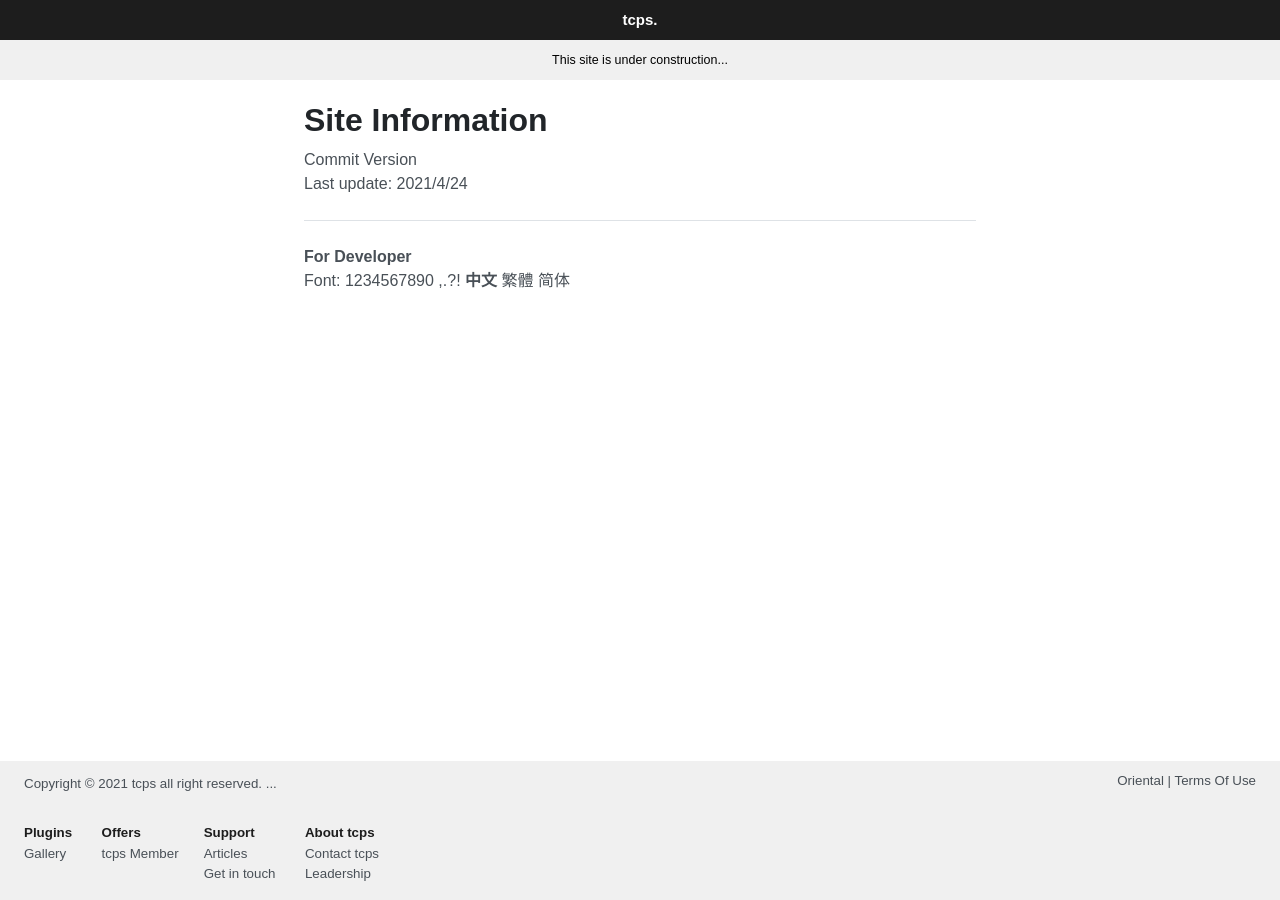
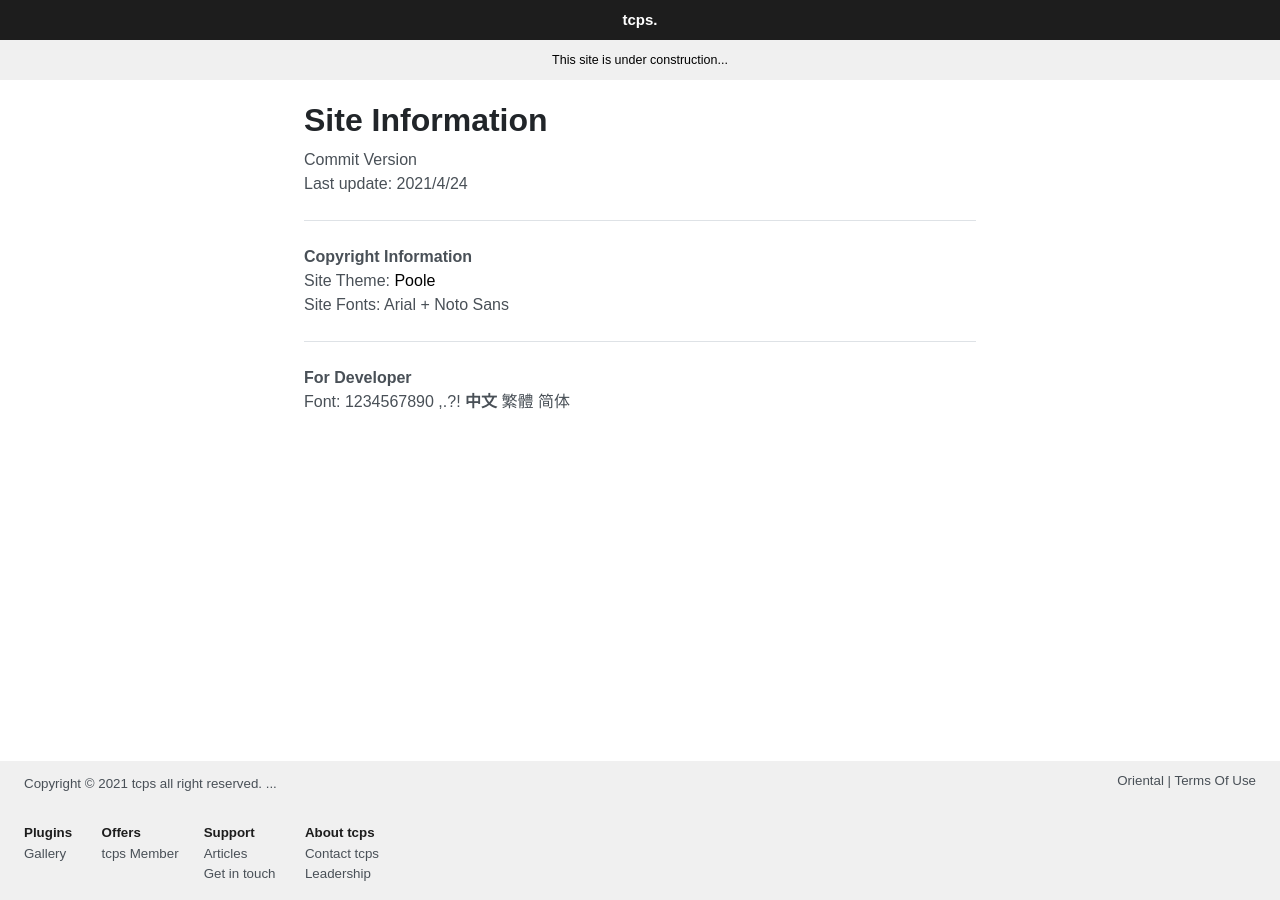
Before and after one commit to ttcps/ttcps.github.io, a Jekyll site: the page built from info.html, in a window 1280 px wide. Built offline with Jekyll 4.4.1, drawn with Linux system fonts in a browser that asks for light colours.

Commit message:
Update info.html

```diff
--- a/info.html
+++ b/info.html
@@ -7,4 +7,7 @@ layout: default
 Commit Version {{ site.github.build_revision | truncate: 7, "" }}
 <br>
 Last update: {{ site.time | date: "%Y/%-m/%-d" }}
+<hr>
+<b>Copyright Information</b>
+<p>Site Theme: <a href="https://github.com/poole/poole" style="color: black;">Poole</a><br>Site Fonts: Arial + Noto Sans</p>
 <hr><b>For Developer</b><br>Font: 1234567890 ,.?! <b>中文</b> 繁體 简体</main>
```
